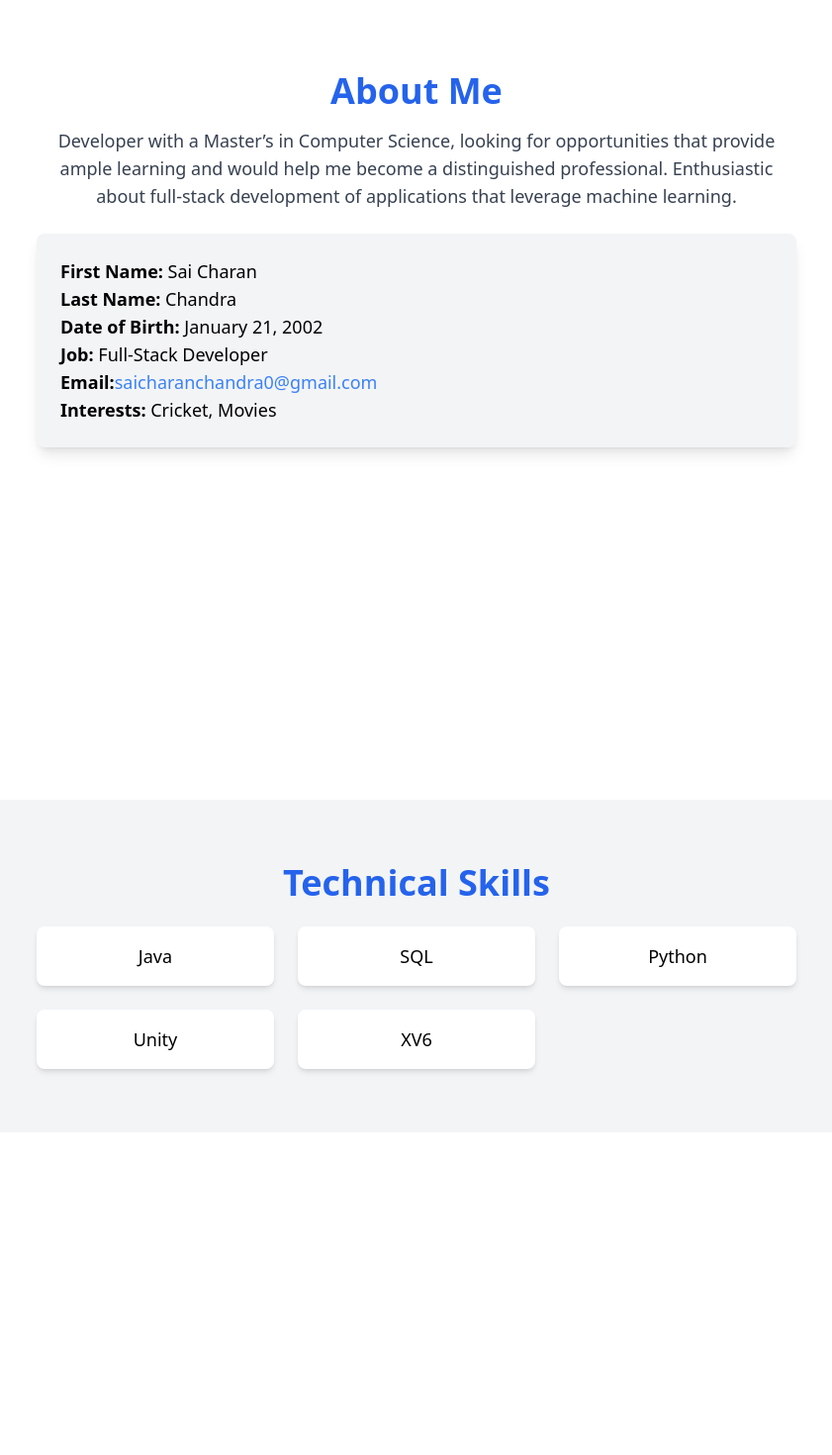
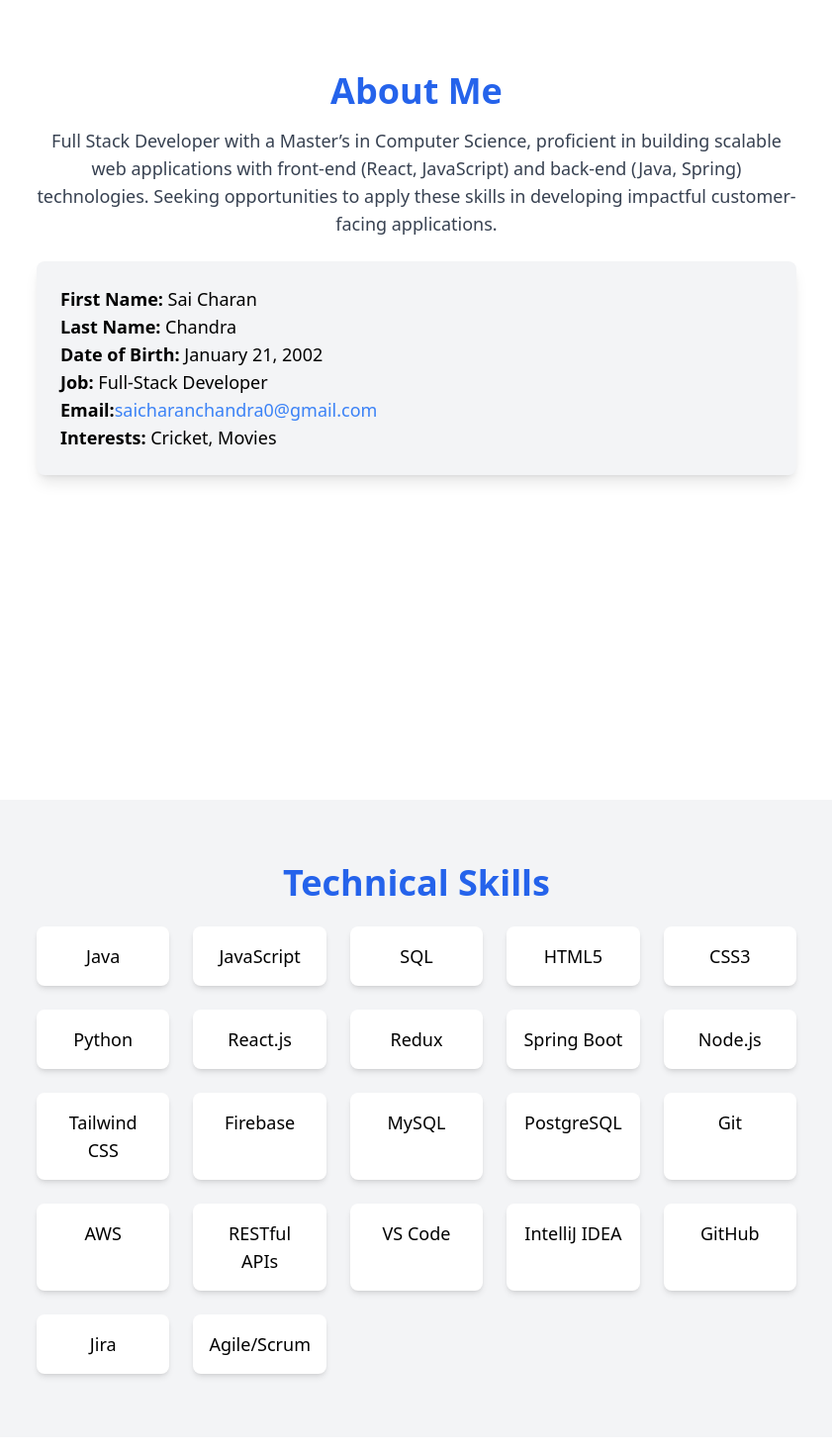
Before and after one commit to charan819/my-example-portfolio, a React (Create React App) app: page / in a window 1280 px wide. Shown: the part 920-2390 px from the top of the page at 99% size, without its empty margins (219-1060 px from the left). Built offline with nearby package versions, Linux system fonts and the light colour scheme.

Commit message:
checks and exp

```diff
--- a/src/About.js
+++ b/src/About.js
@@ -6,9 +6,9 @@ const About = () => {
       <div className="container mx-auto px-6">
         <h2 className="text-3xl text-4xl font-bold text-blue-600">About Me</h2>
         <p className="mt-4 text-lg text-gray-700 max-w-3xl mx-auto">
-          Developer with a Master’s in Computer Science, looking for opportunities that provide ample learning
-          and would help me become a distinguished professional. Enthusiastic about full-stack development of
-          applications that leverage machine learning.
+        Full Stack Developer with a Master’s in Computer Science, proficient in building scalable web applications with front-end
+(React, JavaScript) and back-end (Java, Spring) technologies. Seeking opportunities to apply these skills in developing
+impactful customer-facing applications.
         </p>
         <div className="mt-6 max-w-3xl mx-auto text-left bg-gray-100 p-6 rounded-lg shadow-lg">
           <p className="text-lg"><strong>First Name:</strong> Sai Charan</p>
--- a/src/App.js
+++ b/src/App.js
@@ -8,6 +8,7 @@ import Contact from "./Contact";
 import Certifications from "./Certifications";
 import Education from "./Education";
 import Footer from "./Footer";
+import Experience from "./Experience";
 
 function App() {
   return (
@@ -17,6 +18,7 @@ function App() {
       <section id="about" className="min-h-screen flex flex-col justify-start pt-32 px-4 md:px-16"><About /></section>
       <section id="skills" className="min-h-screen flex flex-col justify-start pt-32 px-4 md:px-16"><Skills /></section>
       <section id="education" className="min-h-screen flex flex-col justify-start pt-32 px-4 md:px-16"><Education /></section>
+      <section id="experience" className="min-h-screen flex flex-col justify-start pt-32 px-4 md:px-16"><Experience /></section>
       <section id="projects" className="min-h-screen flex flex-col justify-start pt-32 px-4 md:px-16"><Projects /></section>
       <section id="certifications" className="min-h-screen flex flex-col justify-start pt-32 px-4 md:px-16"><Certifications /></section>
       <section id="contact" className="min-h-screen flex flex-col justify-start pt-32 px-4 md:px-16"><Contact /></section>
--- a/src/Education.js
+++ b/src/Education.js
@@ -4,8 +4,8 @@ const education = [
   {
     degree: "Master’s in Computer Science",
     school: "University of South Florida",
-    year: "August 2023 – Present",
-    gpa: "GPA: 3.83",
+    year: "August 2023 – May 2025",
+    gpa: "GPA: 3.89",
   },
   {
     degree: "B.Tech in Computer Science and Engineering",
--- /dev/null
+++ b/src/Experience.js
@@ -0,0 +1,46 @@
+import React from "react";
+
+const Experience = () => {
+  return (
+    <section id="experience" className="min-h-screen py-32 px-4 md:px-16 bg-white">
+  <h2 className="text-4xl font-bold text-blue-600 mb-16 text-center">Experience</h2>
+
+  <div className="container mx-auto px-6 bg-gray-100 shadow-xl rounded-xl p-10">
+    <div className="grid grid-cols-12 gap-6">
+
+      {/* Left: 30% */}
+      <div className="col-span-12 md:col-span-4 border-r border-gray-300 pr-6 flex items-center">
+        <div>
+          <h3 className="text-xl font-semibold text-gray-800">BlueJeans | Intern</h3>
+          <p className="text-sm text-gray-500 mt-2">Bangalore, India</p>
+          <p className="text-sm text-gray-500">January 2022 – December 2022</p>
+        </div>
+      </div>
+
+      {/* Right: 70% */}
+      <div className="col-span-12 md:col-span-8 pl-6">
+        <ul className="list-disc list-inside space-y-4 text-gray-700 text-base leading-relaxed">
+          <li>
+            Implemented 30+ RESTful APIs for Indigo data analytics center and achieved 98% test coverage of more than 80% of the code base within first 2 months.
+          </li>
+          <li>
+            Engineered critical components of the Indigo pipeline to process 1000+ daily traceroutes and endpoint feedback events, utilizing Spring and PostgreSQL with 99.9% reliability.
+          </li>
+          <li>
+            Developed a generic wrapper using Spring Data JPA that supported 25+ unique filter combinations, reducing query processing time by 35% on dashboard analytics.
+          </li>
+          <li>
+            Implemented custom distributed tracing across 6 microservices with unique tracking IDs, decreasing production debugging time by 40% and improving cross-system event visibility by 75%.
+          </li>
+        </ul>
+      </div>
+
+    </div>
+  </div>
+</section>
+
+
+  );
+};
+
+export default Experience;
--- a/src/Header.js
+++ b/src/Header.js
@@ -43,6 +43,7 @@ const Header = () => {
           <li><a href="#about" className="text-lg hover:text-pink-500" onClick={() => setIsOpen(false)}>About</a></li>
           <li><a href="#skills" className="text-lg hover:text-pink-500" onClick={() => setIsOpen(false)}>Skills</a></li>
           <li><a href="#education" className="text-lg hover:text-pink-500" onClick={() => setIsOpen(false)}>Education</a></li>
+          <li><a href="#experience" className="text-lg hover:text-pink-500" onClick={() => setIsOpen(false)}>Experience</a></li>
           <li><a href="#projects" className="text-lg hover:text-pink-500" onClick={() => setIsOpen(false)}>Projects</a></li>
           <li><a href="#certifications" className="text-lg hover:text-pink-500" onClick={() => setIsOpen(false)}>Certifications</a></li>
           <li><a href="#contact" className="text-lg hover:text-pink-500" onClick={() => setIsOpen(false)}>Contact</a></li>
--- a/src/Projects.js
+++ b/src/Projects.js
@@ -2,31 +2,35 @@ import React from "react";
 
 const projects = [
   {
+    title: "Personal Goal Tracker (Jira Clone)",
+    tech: "React, Node.js, Java, Spring Boot",
+    date: "Jan 2025 – Present",
+    description:
+      "Architected a full-stack Jira-inspired task management system with customizable workflows, drag-and-drop task boards, real-time collaboration for 10+ users, and version tracking across 30+ revisions.",
+  },
+  {
+    title: "Task Manager Web App",
+    tech: "React, Redux Toolkit, Firebase, Tailwind CSS",
+    date: "Nov 2024",
+    description:
+      "Developed a Kanban-style task manager with real-time Firebase sync, interactive drag-and-drop interface, user roles, and a dashboard visualizing 12+ productivity metrics.",
+  },
+  {
+    title: "Live Script Compiler",
+    tech: "HTML, CSS, JavaScript, GitHub Pages, Ace Editor",
+    date: "Jan 2024",
+    description:
+      "Built a responsive, web-based code editor with real-time preview, supporting 15+ syntax themes, live editing of 2000-line scripts, and cross-browser compatibility across 6 major browsers.",
+  },
+  {
     title: "Image Cartoonification",
     tech: "CNN, Flask, TensorFlow, Keras",
-    description: "Developed a CNN-based model for image cartoonification and style transfer, integrating advanced image processing with PIL and Matplotlib.",
-  },
-  {
-    title: "Comprehensive OS Enhancement",
-    tech: "C, xv6, Unix, Virtual Memory, Scheduling",
-    description: "Implemented advanced scheduling algorithms in xv6, added Unix command replicas, and improved memory management.",
-  },
-  {
-    title: "Deep Learning Applications",
-    tech: "Python, TensorFlow, PyTorch, CNN, RNN, LSTM",
-    description: "Developed deep neural networks for time-series prediction, image classification, and robotic action sequence engineering.",
-  },
-  {
-    title: "Social Media Mining",
-    tech: "Python, Jupyter Notebook, Machine Learning",
-    description: "Developed ML models to predict user behavior and automate sentiment analysis on social media data.",
-  },
-  {
-    title: "Twitter Disaster Analysis",
-    tech: "Python, NLP, TensorFlow, Scikit-learn",
-    description: "Built an NLP model to classify disaster-related tweets, improving real-time disaster response efforts.",
+    date: "March 2023",
+    description:
+      "Developed a CNN-based model for image cartoonification and style transfer, integrating advanced image processing with PIL and Matplotlib.",
   }
 ];
+
 
 const Projects = () => {
   return (
@@ -38,6 +42,7 @@ const Projects = () => {
           {projects.map((project, index) => (
             <div key={index} className="bg-gray-100 p-6 rounded-lg shadow-lg">
               <h3 className="text-2xl font-semibold text-blue-600">{project.title}</h3>
+              <p className="font-semibold text-gray-600 mt-2">{project.date}</p>
               <p className="text-gray-700 mt-2">{project.description}</p>
               <p className="text-sm text-gray-500 mt-2"><strong>Technologies:</strong> {project.tech}</p>
             </div>
--- a/src/Skills.js
+++ b/src/Skills.js
@@ -6,15 +6,40 @@ const Skills = () => {
   <div className="container mx-auto px-6">
     <h2 className="text-3xl text-4xl font-bold text-blue-600">Technical Skills</h2>
 
-        <div className="mt-6 max-w-3xl mx-auto grid grid-cols-2 sm:grid-cols-3 gap-6 text-lg">
+    <div className="mt-6 max-w-3xl mx-auto grid grid-cols-2 sm:grid-cols-3 lg:grid-cols-5 gap-6 text-lg">
+      {/* Languages */}
       <div className="bg-white p-4 shadow-md rounded-lg">Java</div>
+      <div className="bg-white p-4 shadow-md rounded-lg">JavaScript</div>
       <div className="bg-white p-4 shadow-md rounded-lg">SQL</div>
+      <div className="bg-white p-4 shadow-md rounded-lg">HTML5</div>
+      <div className="bg-white p-4 shadow-md rounded-lg">CSS3</div>
       <div className="bg-white p-4 shadow-md rounded-lg">Python</div>
-          <div className="bg-white p-4 shadow-md rounded-lg">Unity</div>
-          <div className="bg-white p-4 shadow-md rounded-lg">XV6</div>
+
+      {/* Frameworks & Libraries */}
+      <div className="bg-white p-4 shadow-md rounded-lg">React.js</div>
+      <div className="bg-white p-4 shadow-md rounded-lg">Redux</div>
+      <div className="bg-white p-4 shadow-md rounded-lg">Spring Boot</div>
+      <div className="bg-white p-4 shadow-md rounded-lg">Node.js</div>
+      <div className="bg-white p-4 shadow-md rounded-lg">Tailwind CSS</div>
+
+      {/* Database & Tools */}
+      <div className="bg-white p-4 shadow-md rounded-lg">Firebase</div>
+      <div className="bg-white p-4 shadow-md rounded-lg">MySQL</div>
+      <div className="bg-white p-4 shadow-md rounded-lg">PostgreSQL</div>
+      <div className="bg-white p-4 shadow-md rounded-lg">Git</div>
+      <div className="bg-white p-4 shadow-md rounded-lg">AWS</div>
+      <div className="bg-white p-4 shadow-md rounded-lg">RESTful APIs</div>
+
+      {/* IDEs & Development */}
+      <div className="bg-white p-4 shadow-md rounded-lg">VS Code</div>
+      <div className="bg-white p-4 shadow-md rounded-lg">IntelliJ IDEA</div>
+      <div className="bg-white p-4 shadow-md rounded-lg">GitHub</div>
+      <div className="bg-white p-4 shadow-md rounded-lg">Jira</div>
+      <div className="bg-white p-4 shadow-md rounded-lg">Agile/Scrum</div>
     </div>
   </div>
 </section>
+
   );
 };
 
```
Also changed, not shown: src/Certifications.js (+21 -11 lines). Lines whose indentation alone changed are shown as unchanged.
